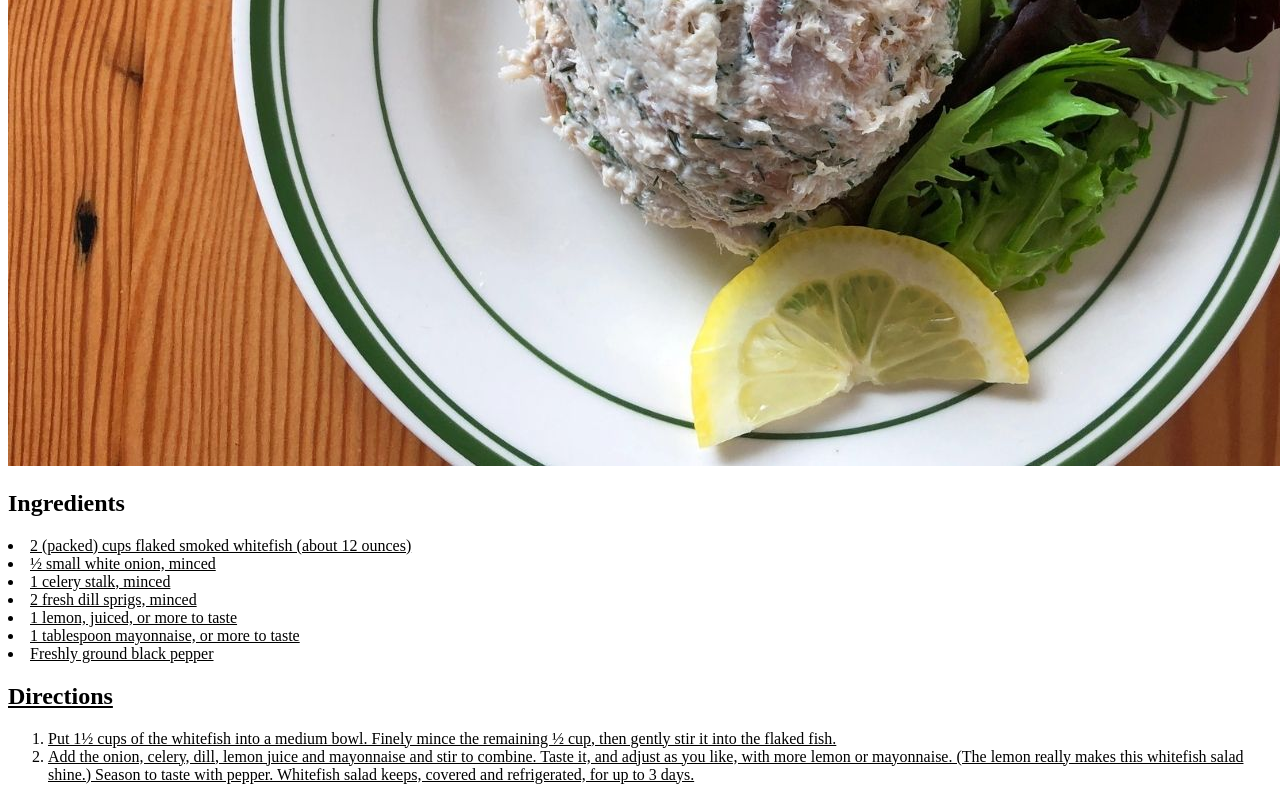
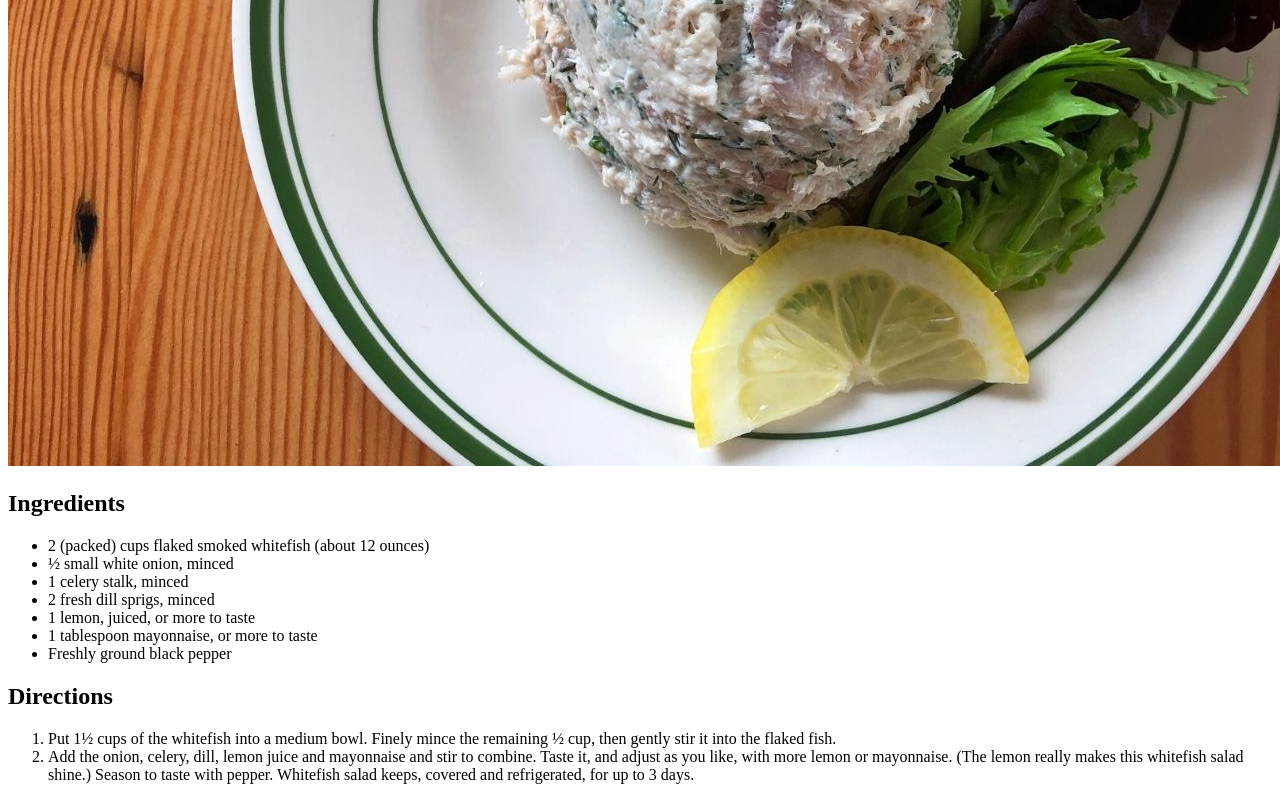
Before and after one commit to annagoldman/odin-recipes, a plain HTML site: page recipes/whitefish-salad.html in a window 1280 px wide. Shown: the part 532-1332 px from the top of the page. Drawn offline with Linux system fonts and the light colour scheme.

Commit message:
Fixed more formatting. Hopefully this is the last time!

```diff
--- a/recipes/whitefish-salad.html
+++ b/recipes/whitefish-salad.html
@@ -11,7 +11,7 @@
     onion. </strong>
     <img src="whitefish-salad.jpg" alt="Whitefish Salad" >
 <h2>Ingredients</h2>
-<u>
+<ul>
     <li>2 (packed) cups flaked smoked whitefish (about 12
         ounces)</li>
     <li>½ small white onion, minced</li>
```
